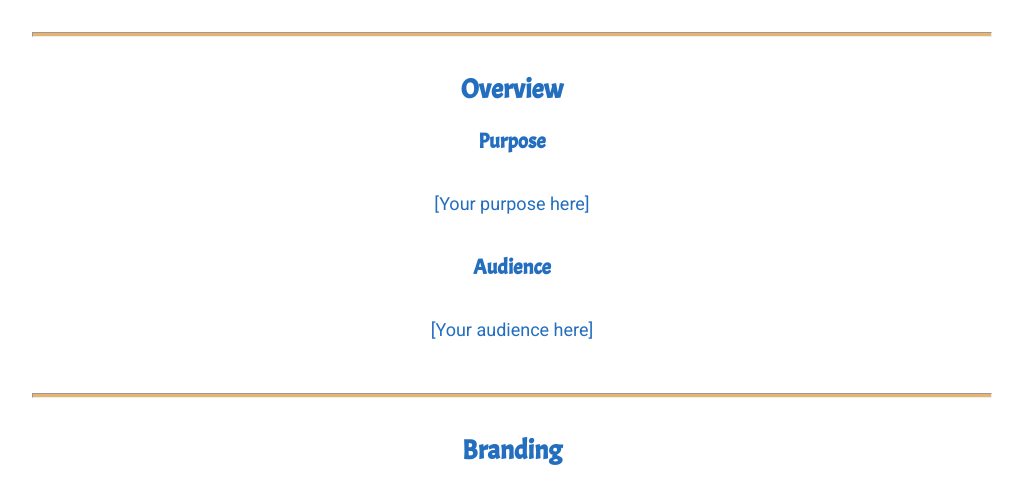
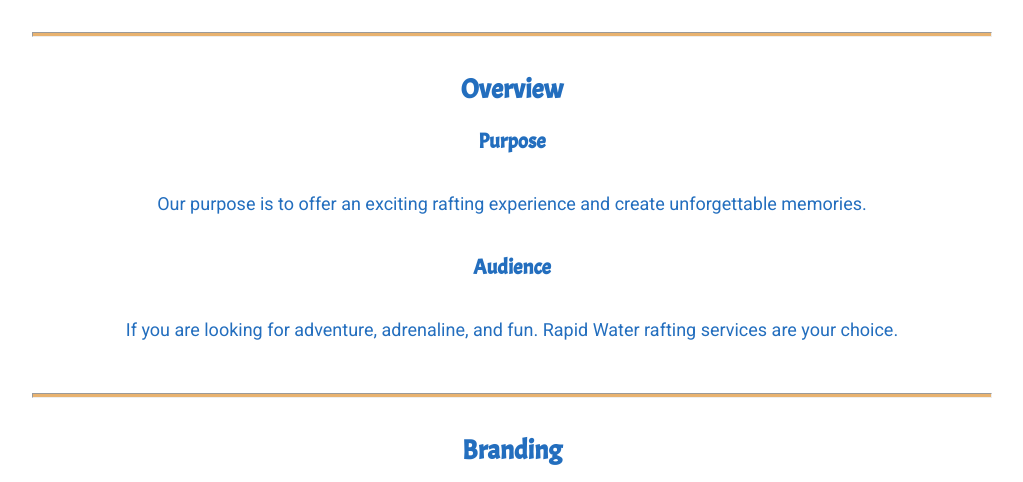
Before and after one commit to erickbravo95/WDD130, a plain HTML site: page wwr/site-plan-rafting.html in a window 1280 px wide. Shown: the part 318-800 px from the top of the page, without its empty margins (128-1151 px from the left). Drawn offline with Linux system fonts and the light colour scheme.

Commit message:
update 1/14/2023

```diff
--- a/wwr/site-plan-rafting.html
+++ b/wwr/site-plan-rafting.html
@@ -20,11 +20,11 @@
     <hr />
     <h2>Overview</h2>
     <h3>Purpose</h3>
-    <p>[Your purpose here]</p>
+    <p>Our purpose is to offer an exciting rafting experience and create unforgettable memories.</p>
     <!-- change this -->
 
     <h3>Audience</h3>
-    <p>[Your audience here]</p>
+    <p>If you are looking for adventure, adrenaline, and fun. Rapid Water rafting services are your choice.</p>
     <!-- change this -->
 
     <hr />
```
